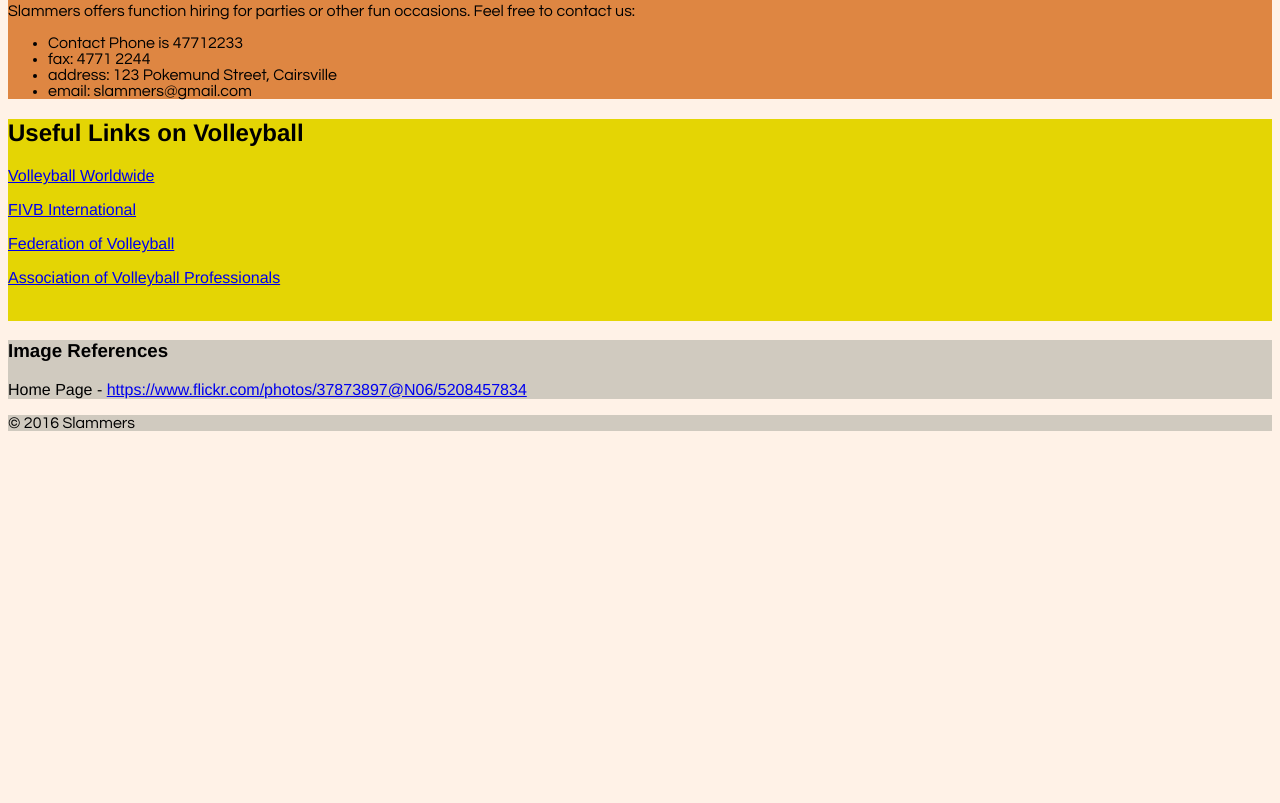
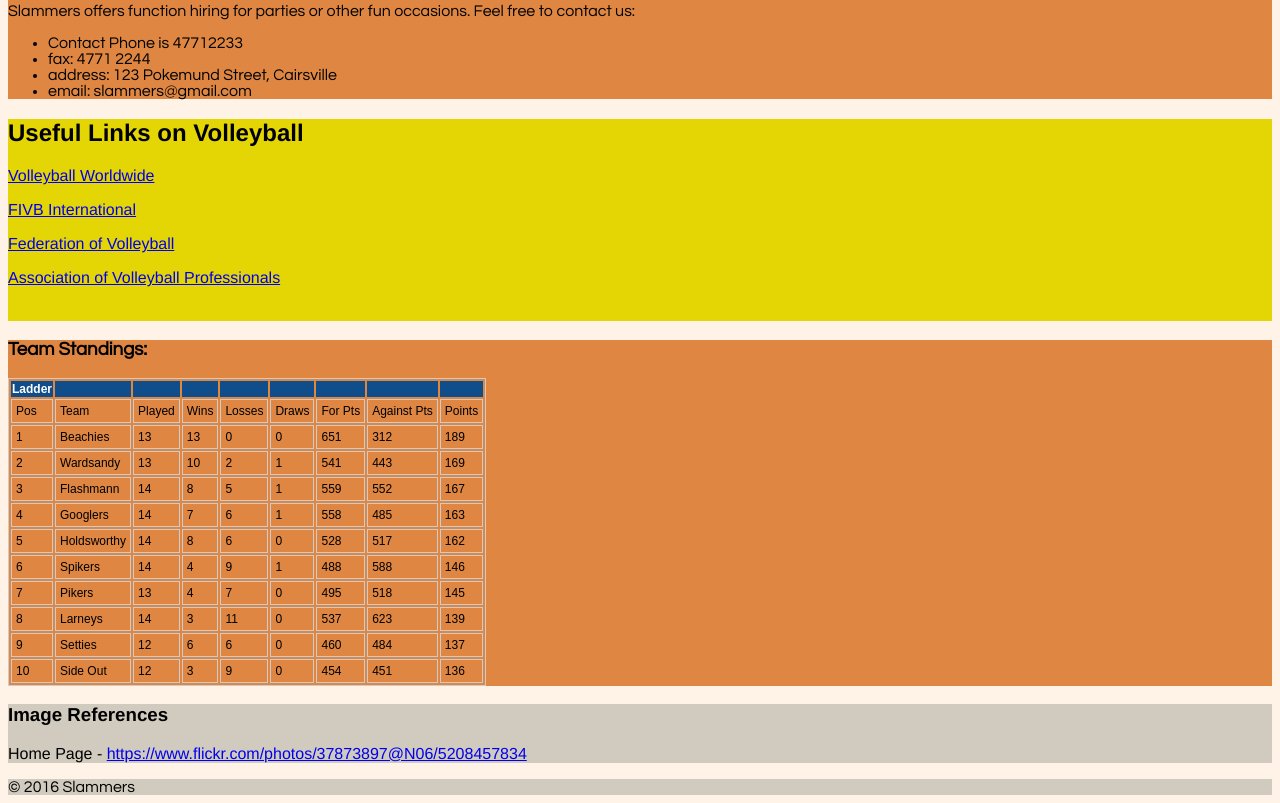
Before and after one commit to DylanHimself/a1, a plain HTML site: page extras.html in a window 1280 px wide. Shown: the part 740-1543 px from the top of the page. Before the commit the page ends 1179 px from the top, so only its background shows below. Drawn offline with Linux system fonts and the light colour scheme.

Commit message:
table edit
Added table to extras

```diff
--- a/extras.html
+++ b/extras.html
@@ -33,6 +33,40 @@
 </p>
 <p>&nbsp;</p>
 </section>
+<section id="section1">
+<h3>Team Standings:</h3>
+<style type="text/css">
+	table.tableizer-table {
+		font-size: 12px;
+		border: 1px solid #CCC;
+		font-family: Arial, Helvetica, sans-serif;
+	}
+	.tableizer-table td {
+		padding: 4px;
+		margin: 3px;
+		border: 1px solid #CCC;
+	}
+	.tableizer-table th {
+		background-color: #104E8B;
+		color: #FFF;
+		font-weight: bold;
+	}
+</style>
+<table class="tableizer-table">
+<thead><tr class="tableizer-firstrow"><th>Ladder</th><th>&nbsp;</th><th>&nbsp;</th><th>&nbsp;</th><th>&nbsp;</th><th>&nbsp;</th><th>&nbsp;</th><th>&nbsp;</th><th></td></tr>
+ <tr><td>Pos</td><td>Team</td><td>Played</td><td>Wins</td><td>Losses</td><td>Draws</td><td>For Pts</td><td>Against Pts</td><td>Points</td></tr>
+ <tr><td>1</td><td>Beachies</td><td>13</td><td>13</td><td>0</td><td>0</td><td>651</td><td>312</td><td>189</td></tr>
+ <tr><td>2</td><td>Wardsandy</td><td>13</td><td>10</td><td>2</td><td>1</td><td>541</td><td>443</td><td>169</td></tr>
+ <tr><td>3</td><td>Flashmann</td><td>14</td><td>8</td><td>5</td><td>1</td><td>559</td><td>552</td><td>167</td></tr>
+ <tr><td>4</td><td>Googlers</td><td>14</td><td>7</td><td>6</td><td>1</td><td>558</td><td>485</td><td>163</td></tr>
+ <tr><td>5</td><td>Holdsworthy</td><td>14</td><td>8</td><td>6</td><td>0</td><td>528</td><td>517</td><td>162</td></tr>
+ <tr><td>6</td><td>Spikers</td><td>14</td><td>4</td><td>9</td><td>1</td><td>488</td><td>588</td><td>146</td></tr>
+ <tr><td>7</td><td>Pikers</td><td>13</td><td>4</td><td>7</td><td>0</td><td>495</td><td>518</td><td>145</td></tr>
+ <tr><td>8</td><td>Larneys</td><td>14</td><td>3</td><td>11</td><td>0</td><td>537</td><td>623</td><td>139</td></tr>
+ <tr><td>9</td><td>Setties</td><td>12</td><td>6</td><td>6</td><td>0</td><td>460</td><td>484</td><td>137</td></tr>
+ <tr><td>10</td><td>Side Out</td><td>12</td><td>3</td><td>9</td><td>0</td><td>454</td><td>451</td><td>136</td></tr>
+</tbody></table>
+</section>
 <section id="section3">
 <h3>Image References</h3>
 <p>Home Page - <a href="https://www.flickr.com/photos/37873897@N06/5208457834">https://www.flickr.com/photos/37873897@N06/5208457834 </a></p>
```
